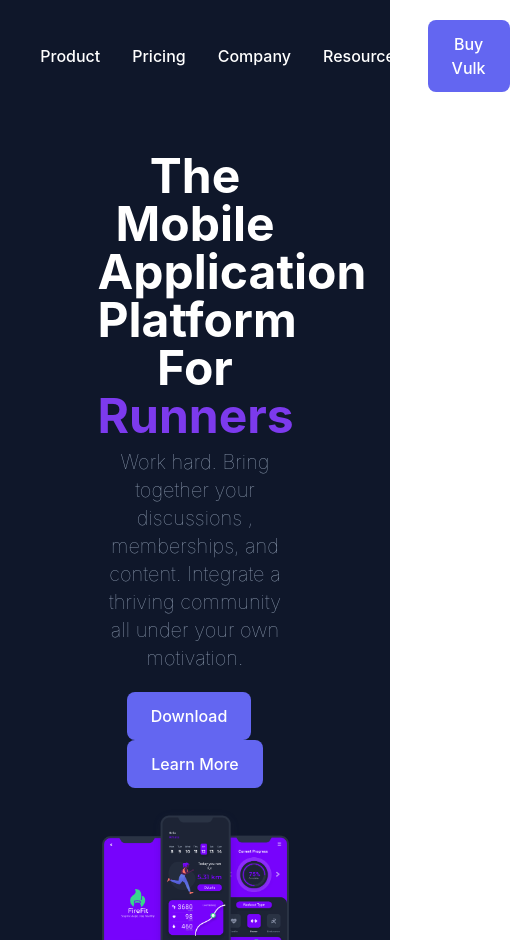
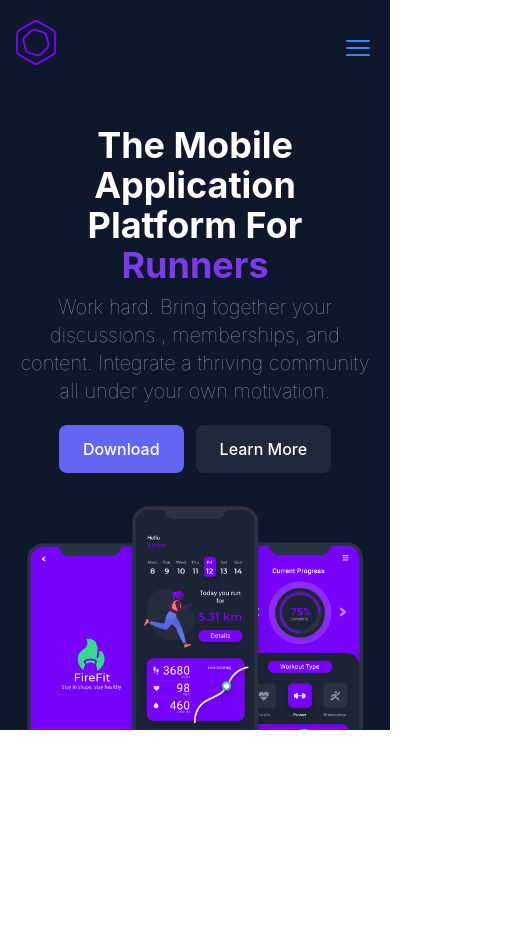
Before and after one commit to mickeymaruf/vulk, a React (Create React App) app: page / in a window 390 px wide. Shown: the whole page, 510 px wide, since content can reach past the window. After the commit the page ends 844 px from the top, so only its background shows below. Built offline with nearby package versions, Linux system fonts and the light colour scheme.

Commit message:
responsive done

```diff
--- a/src/components/Header.js
+++ b/src/components/Header.js
@@ -1,21 +1,31 @@
-import React from 'react';
+import React, { useState } from 'react';
 import { Link, NavLink, useNavigate } from 'react-router-dom';
 import logo from '../logo.svg'
+import { Bars3Icon, XMarkIcon } from '@heroicons/react/24/solid'
 
 const Header = () => {
+    const [toggle, setToggle] = useState(false);
     const navigate = useNavigate();
     return (
         <header className='bg-slate-900 py-5'>
-            <nav className='w-11/12 mx-auto flex items-center gap-6'>
+            <nav className='w-11/12 mx-auto flex items-center gap-6 relative'>
                 <Link to="/"><img className='w-10' src={logo} alt="logo" /></Link>
-                <div className='text-white font-medium flex gap-8'>
-                    <NavLink to="/products">Product</NavLink>
-                    <NavLink to="/pricing">Pricing</NavLink>
-                    <NavLink>Company</NavLink>
-                    <NavLink>Resources</NavLink>
+                <div className={`text-white text-lg md:text-base font-medium flex gap-5 md:gap-8 flex-col md:flex-row bg-slate-700 md:bg-inherit absolute md:static right-0 ${toggle ? 'top-16' : '-top-[250px]'} items-center justify-center px-16 py-5 md:p-0 rounded-lg md:ml-2 duration-300`}>
+                    <NavLink className='hover:text-indigo-400' to="/products">Product</NavLink>
+                    <NavLink className='hover:text-indigo-400' to="/pricing">Pricing</NavLink>
+                    <NavLink className='hover:text-indigo-400'>Company</NavLink>
+                    <NavLink className='hover:text-indigo-400'>Resources</NavLink>
                 </div>
                 <div className='ml-auto'>
-                    <button onClick={() => navigate('/products')} className='bg-indigo-500 py-3 px-6 rounded-lg text-white font-medium hover:shadow-lg hover:shadow-slate-700'>Buy Vulk</button>
+                    <button onClick={() => navigate('/products')} className='hidden md:block bg-indigo-500 py-3 px-6 rounded-lg text-white font-medium hover:shadow-lg hover:shadow-slate-700'>Buy Vulk</button>
+                    <div className='absolute top-0 right-0 md:hidden' onClick={() => setToggle(!toggle)}>
+                        {
+                            toggle ?
+                                <button><XMarkIcon className="h-8 w-8 text-blue-500 inline mt-3 cursor-pointer" /></button>
+                                :
+                                <button><Bars3Icon className="h-8 w-8 text-blue-500 inline mt-3 cursor-pointer" /></button>
+                        }
+                    </div>
                 </div>
             </nav>
         </header>
--- a/src/components/Hero.js
+++ b/src/components/Hero.js
@@ -1,15 +1,16 @@
 import React from 'react';
 import heroImg from '../images/hero.png'
+
 
 const Hero = () => {
     return (
         <section className='bg-slate-900 text-white'>
-            <div className="w-6/12 mx-auto text-center pt-10">
-                <h1 className='text-5xl font-bold'>The Mobile Application<br />Platform For <span className='text-violet-600'>Runners</span></h1>
+            <div className="px-5 lg:px-0 lg:w-6/12 mx-auto text-center pt-10">
+                <h1 className='text-4xl md:text-5xl font-bold'>The Mobile Application<br />Platform For <span className='text-violet-600'>Runners</span></h1>
                 <p className='text-xl font-thin text-slate-400 my-2'>Work hard. Bring together your discussions , memberships, and content. Integrate a thriving community all under your own motivation.</p>
                 <div className='my-5'>
                     <button className='bg-indigo-500 py-3 px-6 rounded-lg text-white font-medium hover:shadow-lg hover:shadow-slate-700 mr-3'>Download</button>
-                    <button className='bg-indigo-500 py-3 px-6 rounded-lg text-white font-medium hover:shadow-lg hover:shadow-slate-700'>Learn More</button>
+                    <button className='bg-slate-800 py-3 px-6 rounded-lg text-white font-medium hover:shadow-lg hover:shadow-slate-700'>Learn More</button>
                 </div>
                 <img className='' src={heroImg} alt="" />
             </div>
--- a/src/components/PlanDetails.js
+++ b/src/components/PlanDetails.js
@@ -12,8 +12,8 @@
     const ourPlan = plans.find(plan => plan.id === +_id);
     const { id, name, price, icon, desc, benifits, features } = ourPlan;
     return (
-        <section className='bg-slate-900 text-white min-h-screen p-20 grid grid-cols-3 items-start gap-10'>
-            <div className="border border-indigo-500 rounded-lg p-5 py-8 col-span-2 flex items-center">
+        <section className='bg-slate-900 text-white min-h-screen p-20 lg:grid grid-cols-3 items-start gap-10'>
+            <div className="border border-indigo-500 rounded-lg mb-5 lg:mb-0 p-5 py-8 col-span-2 flex items-center">
                 <img className='w-16' src={icon} alt="" />
                 <div className='ml-5'>
                     <h3 className='text-xl font-medium'>{name}</h3>
--- a/src/components/Pricing.js
+++ b/src/components/Pricing.js
@@ -71,10 +71,10 @@
         <section className='bg-slate-900 text-white'>
             <div className="text-center pt-10">
                 <p>Get started with one of our plans</p>
-                <h1 className='text-5xl font-bold'>Simple, Comprehensive Pricing</h1>
-                <p className='text-xl font-thin text-slate-400 my-2 w-5/12 mx-auto'>Improve the way your work, discover a brand new tool and drop the hassle once and for all.</p>
+                <h1 className='text-4xl md:text-5xl font-bold'>Simple, Comprehensive Pricing</h1>
+                <p className='text-xl font-thin text-slate-400 my-2 md:w-5/12 mx-auto'>Improve the way your work, discover a brand new tool and drop the hassle once and for all.</p>
             </div>
-            <div className="grid grid-cols-3 p-20 gap-10">
+            <div className="grid md:grid-cols-2 lg:grid-cols-3 p-20 gap-10">
                 {
                     plans.map(plan => <Plan key={plan.id} plan={plan} />)
                 }
--- a/src/components/Products.js
+++ b/src/components/Products.js
@@ -8,10 +8,10 @@
         <section className='bg-slate-900 text-white'>
             <div className="text-center pt-10">
                 <p>Get started with one of our plans</p>
-                <h1 className='text-5xl font-bold'>Simple, Comprehensive Pricing</h1>
-                <p className='text-xl font-thin text-slate-400 my-2 w-5/12 mx-auto'>Improve the way your work, discover a brand new tool and drop the hassle once and for all.</p>
+                <h1 className='text-4xl md:text-5xl font-bold'>Simple, Comprehensive Pricing</h1>
+                <p className='text-xl font-thin text-slate-400 my-2 md:w-5/12 mx-auto'>Improve the way your work, discover a brand new tool and drop the hassle once and for all.</p>
             </div>
-            <div className='grid grid-cols-3 p-20 gap-10'>
+            <div className='grid md:grid-cols-2 lg:grid-cols-3 p-20 gap-10'>
                 {
                     phones.map(phone => <Product key={phone.slug} phone={phone} />)
                 }
```
